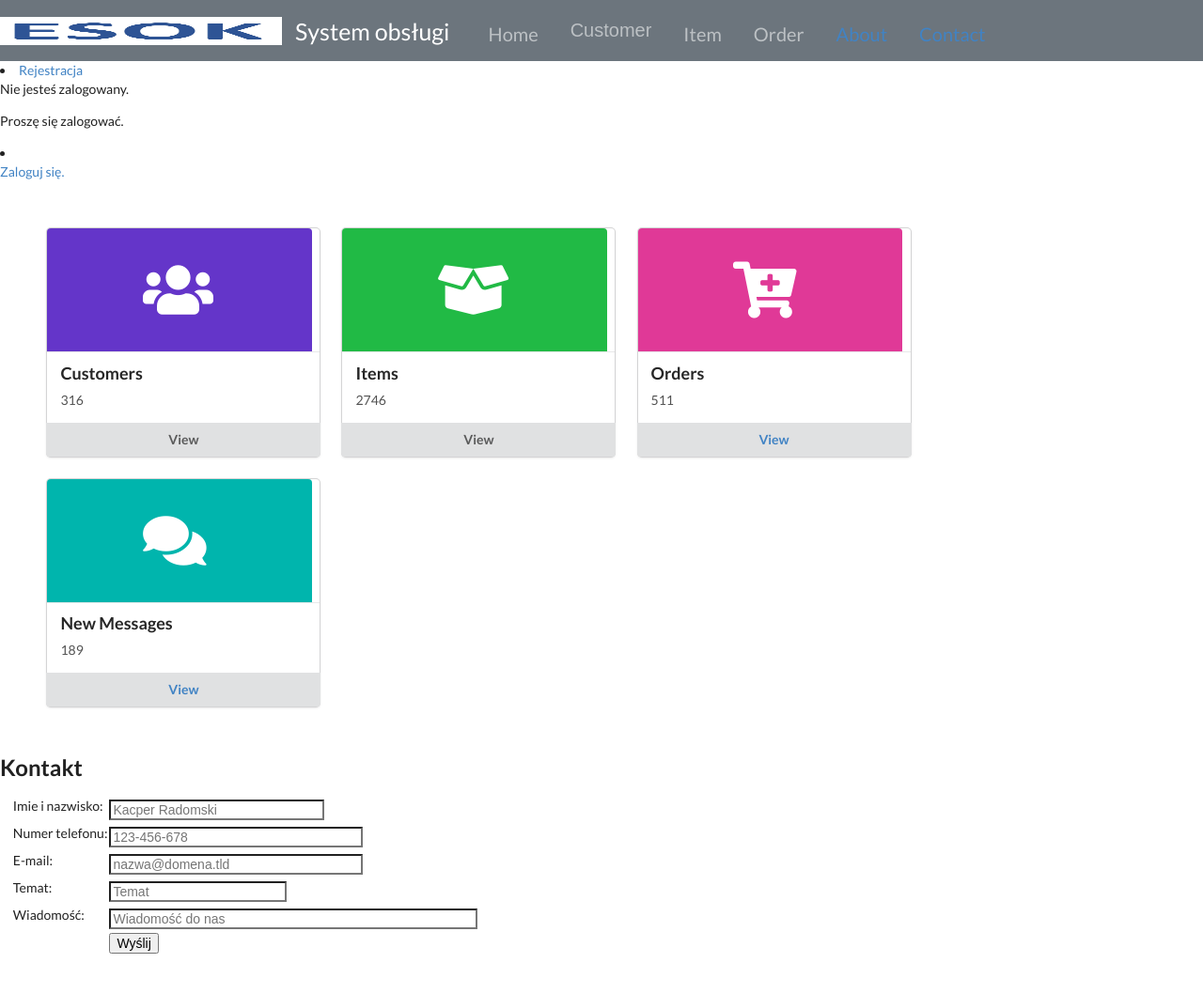
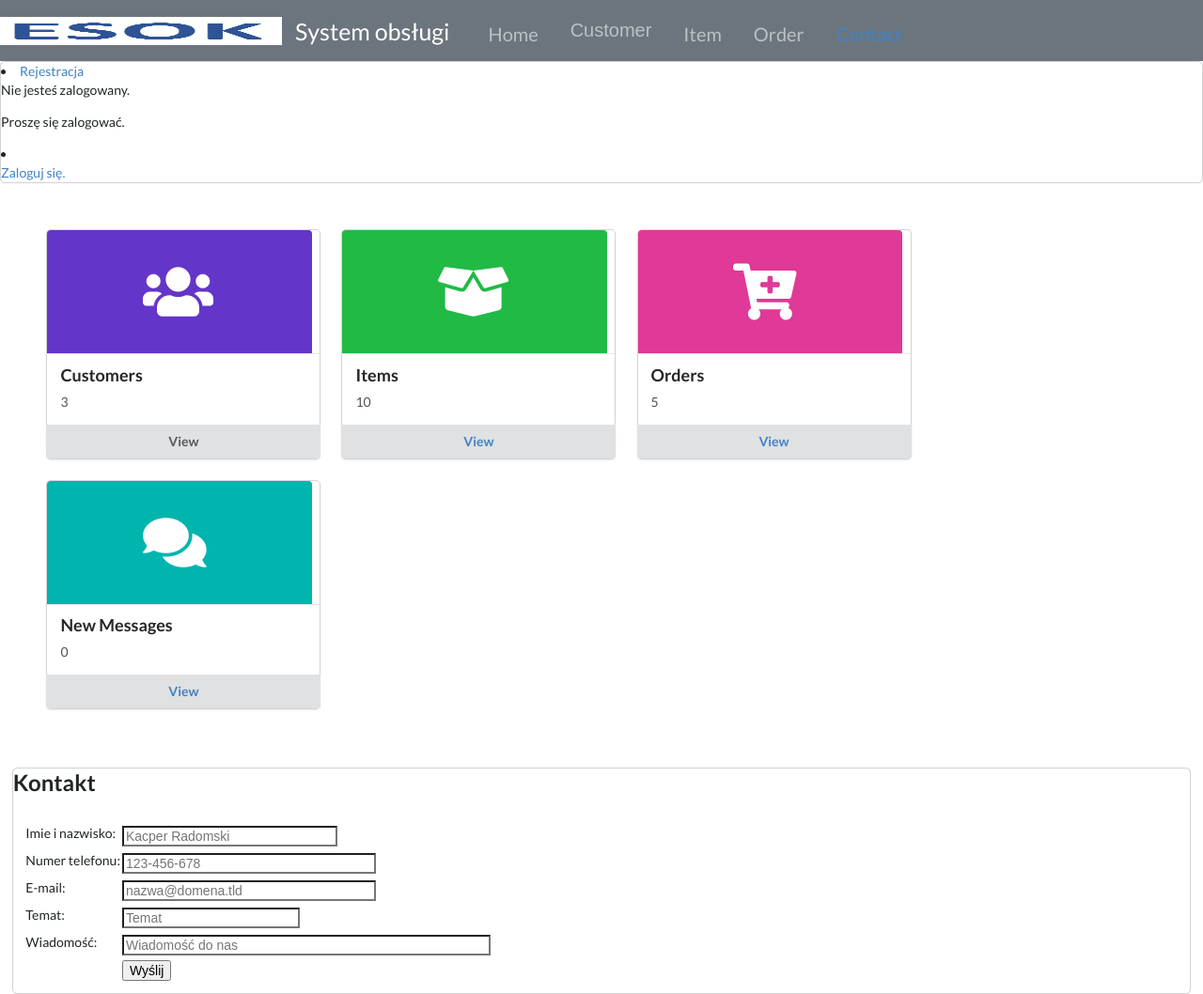
Before and after one commit to Danchivskyi/Frontend-Technologies, a PHP site: page / in a window 1280 px wide. Shown: the whole page at 94% size. Before the commit the page ends 1015 px from the top, so only its background shows below. Run offline with PHP 8.4, Linux system fonts and the light colour scheme; some libraries are stand-ins or nearby versions.

Commit message:
15.10.2.2022

```diff
--- a/index.php
+++ b/index.php
@@ -10,6 +10,7 @@
     <link rel="stylesheet" href="css/bootstrap-reboot.css">
     <link rel="stylesheet" href="css/bootstrap-grid.css">
     <link rel="stylesheet" href="css/Style.css">
+
 
     <link rel="stylesheet" type="text/css" href="css/semantic.min.css">
     <link rel="stylesheet" href="https://use.fontawesome.com/releases/v5.8.2/css/all.css"
@@ -53,9 +54,6 @@
                    <button class="nav-link btn-lg btn btn-info" id="navOrder">Order</button>
                </li>
                <li class="nav-item">
-                   <button class="nav-link btn-lg btn btn-dark" id="navOrder"><a href="about.html">About</a></button>
-               </li>
-               <li class="nav-item">
                    <button class="nav-link btn-lg btn btn-dark" id="navOrder"><a href="contact.html">Contact</a></button>
                </li>
            </ul>
@@ -78,8 +76,7 @@
 		header("location: index.php");
 		}
 ?>
-
-    <nav class="navigation">
+    <nav class="card">
 	<?php if(!isset($_SESSION['username'])) : ?>
 		<?php
 			echo '<li><a href="register.php">Rejestracja</a></li></ul>';
@@ -120,7 +117,7 @@
         <div class="content">
             <div class="header">Customers</div>
             <div class="description">
-                316
+                3
             </div>
         </div>
         <button class="ui button" >
@@ -136,11 +133,11 @@
         <div class="content">
             <div class="header">Items</div>
             <div class="description">
-                2746
+                10
             </div>
         </div>
         <button class="ui button">
-                View
+            <a href="buy.html">View</a>
         </button>
     </div>
 
@@ -151,11 +148,11 @@
         <div class="content">
             <div class="header">Orders</div>
             <div class="description">
-                511
+                5
             </div>
         </div>
         <button class="ui button">
-                <a href="buy.html">View</a>
+                <a href="about.html">View</a>
         </button>
     </div>
 
@@ -166,13 +163,11 @@
         <div class="content">
             <div class="header">New Messages</div>
             <div class="description">
-                189
+                0
             </div>
         </div>
         <button class="ui button">
-            <a>
             <a href="chat.html">View</a>
-            </a>
         </button>
     </div>
 </div>
@@ -191,7 +186,7 @@
 </div>
 </div>
 
-
+<!--Customers-->
 <div id="customerPanel" style="display: none; ">
         <button type="button" class="btn btn-outline-secondary" style="margin: 10px" id="viewCustomers">
             <i class="fas fa-arrow-circle-left"></i>
@@ -358,6 +353,7 @@
     </div>
 </div>
 
+<!--Items-->
 <div id="itemPanel" style="display: none">
     <button type="button" class="btn btn-outline-secondary" style="margin: 10px" id="viewItems">
         <i class="fas fa-arrow-circle-left"></i>
@@ -632,6 +628,7 @@
     </div>
 </div>
 
+<!--Orders-->
 <div id="orderPanel" style="display: none">
     <button type="button" class="btn btn-outline-secondary" style="margin: 10px" id="viewOrders">
         <i class="fas fa-arrow-circle-left"></i>
@@ -832,9 +829,9 @@
     </table>
 </div>
 
+
 <!--Formularz kontaktowy-->
-<section>
-    <div id="contact">
+<div class="card" id="contact" style="margin: 1%">
     <h2>Kontakt</h2>
     <form action="index.html" method="GET">
         <table>
@@ -871,9 +868,6 @@
         </table>
     </form>
 </div>
-    </section>
-    <!---->
-
 
 <!-- Optional JavaScript -->
 <script src="js/jquery-3.4.1.min.js"></script>
```
Lines whose indentation alone changed are shown as unchanged.
